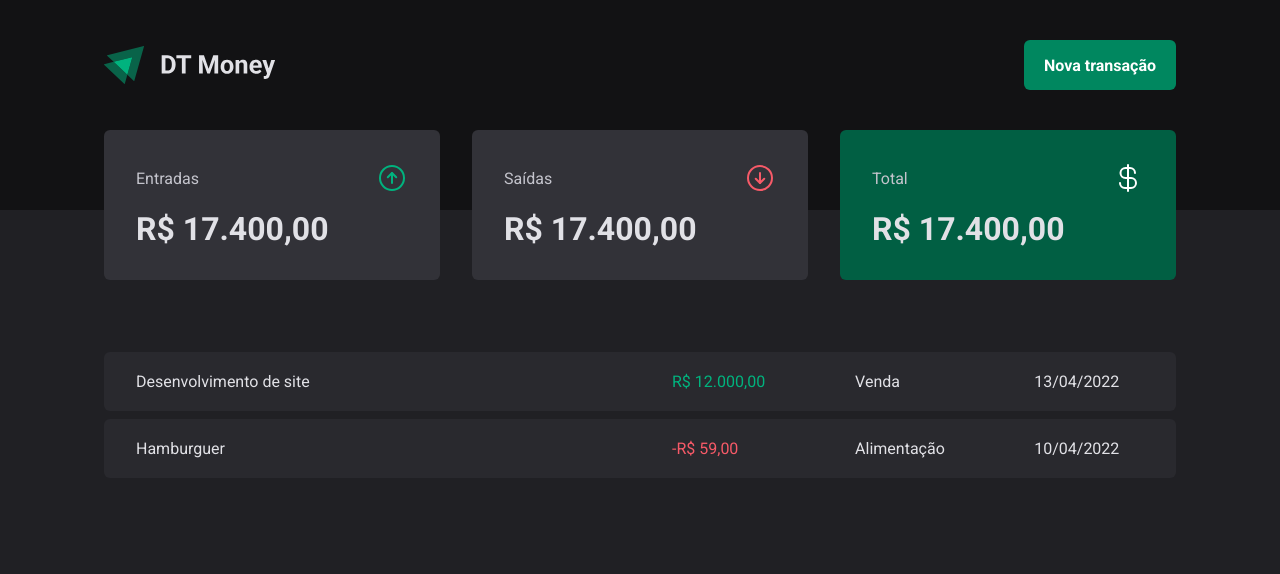
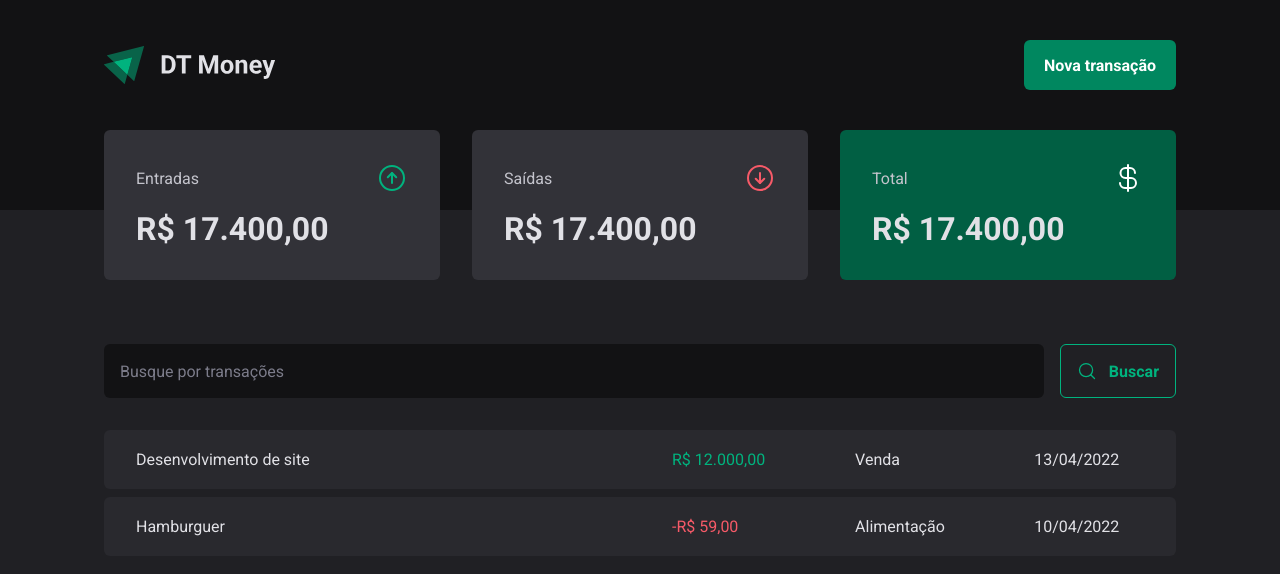
Before and after one commit to paulo3g/dt-money-app, a React (Vite) app: page / in a window 1280 px wide. Shown: the top 574 px of the page. Built offline with nearby package versions, Linux system fonts and the light colour scheme.

Commit message:
feat: add SearchForm component

```diff
--- /dev/null
+++ b/src/pages/Transactions/components/SearchForm/index.tsx
@@ -0,0 +1,15 @@
+import { MagnifyingGlass } from 'phosphor-react'
+import { SearchFormContainer } from './styles'
+
+export function SearchForm() {
+  return (
+    <SearchFormContainer>
+      <input type="text" placeholder="Busque por transações" />
+
+      <button type="submit">
+        <MagnifyingGlass size={20} />
+        Buscar
+      </button>
+    </SearchFormContainer>
+  )
+}
--- /dev/null
+++ b/src/pages/Transactions/components/SearchForm/styles.ts
@@ -0,0 +1,42 @@
+import styled from 'styled-components'
+
+export const SearchFormContainer = styled.form`
+  display: flex;
+  gap: 1rem;
+
+  input {
+    flex: 1;
+    border-radius: 6px;
+    border: 0;
+    background-color: ${({ theme }) => theme['gray-900']};
+    color: ${({ theme }) => theme['gray-300']};
+    padding: 1rem;
+
+    &::placeholder {
+      color: ${({ theme }) => theme['gray-500']};
+    }
+  }
+
+  button {
+    display: flex;
+    align-items: center;
+    gap: 0.75rem;
+
+    padding: 1rem;
+    background: transparent;
+    border: 1px solid ${({ theme }) => theme['green-300']};
+    color: ${({ theme }) => theme['green-300']};
+    font-weight: bold;
+    border-radius: 6px;
+
+    &:hover {
+      background: ${({ theme }) => theme['green-500']};
+      border: 1px solid ${({ theme }) => theme['green-500']};
+      color: ${({ theme }) => theme.white};
+      transition:
+        background-color 0.2s,
+        color 0.2s,
+        border-color 0.2s;
+    }
+  }
+`
--- a/src/pages/Transactions/index.tsx
+++ b/src/pages/Transactions/index.tsx
@@ -1,5 +1,6 @@
 import { Header } from '../../components/Header'
 import { Summary } from '../../components/Summary'
+import { SearchForm } from './components/SearchForm'
 import {
   PriceHighlight,
   TransactionsContainer,
@@ -13,6 +14,8 @@
       <Summary />
 
       <TransactionsContainer>
+        <SearchForm />
+
         <TransactionsTable>
           <tbody>
             <tr>
--- a/src/styles/global.ts
+++ b/src/styles/global.ts
@@ -22,7 +22,7 @@
     font: 400 1rem Roboto, sans-serif;
   }
 
-  button: {
+  button {
     cursor: pointer;
   }
 `
```
